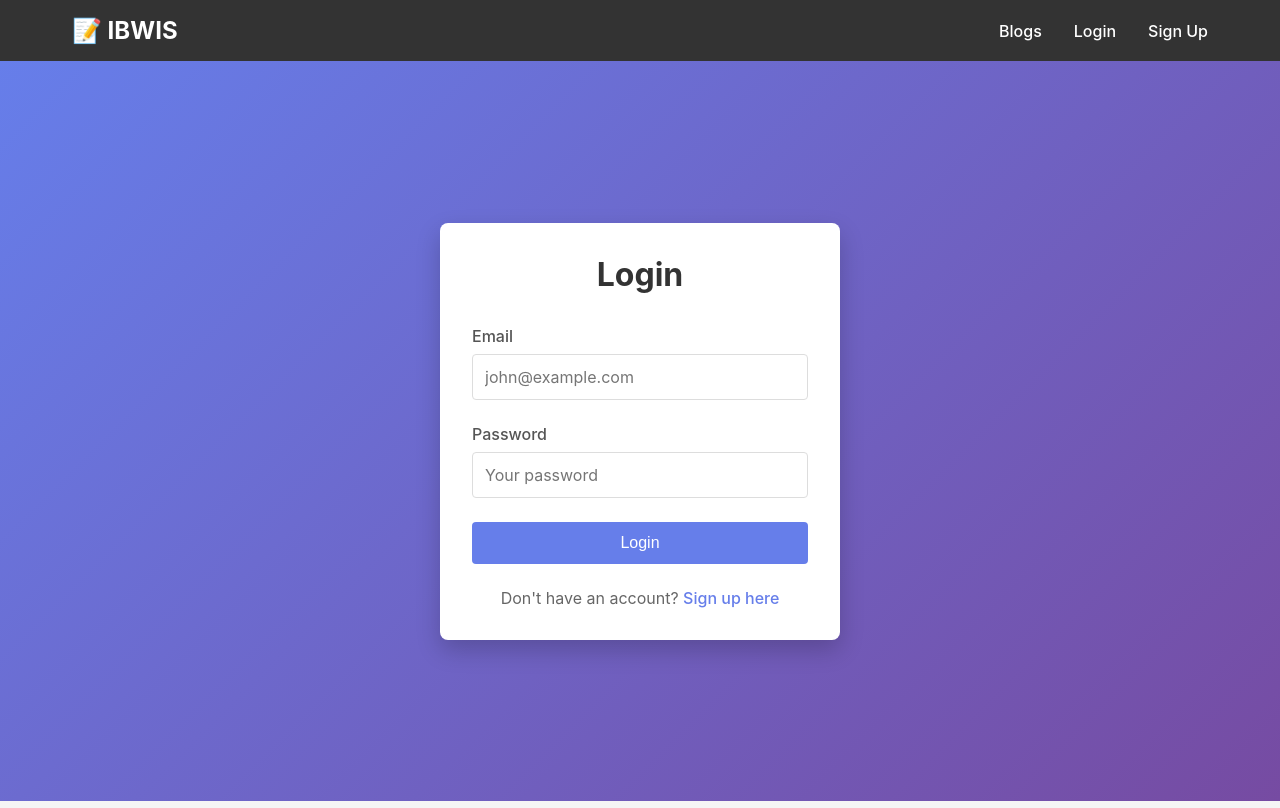
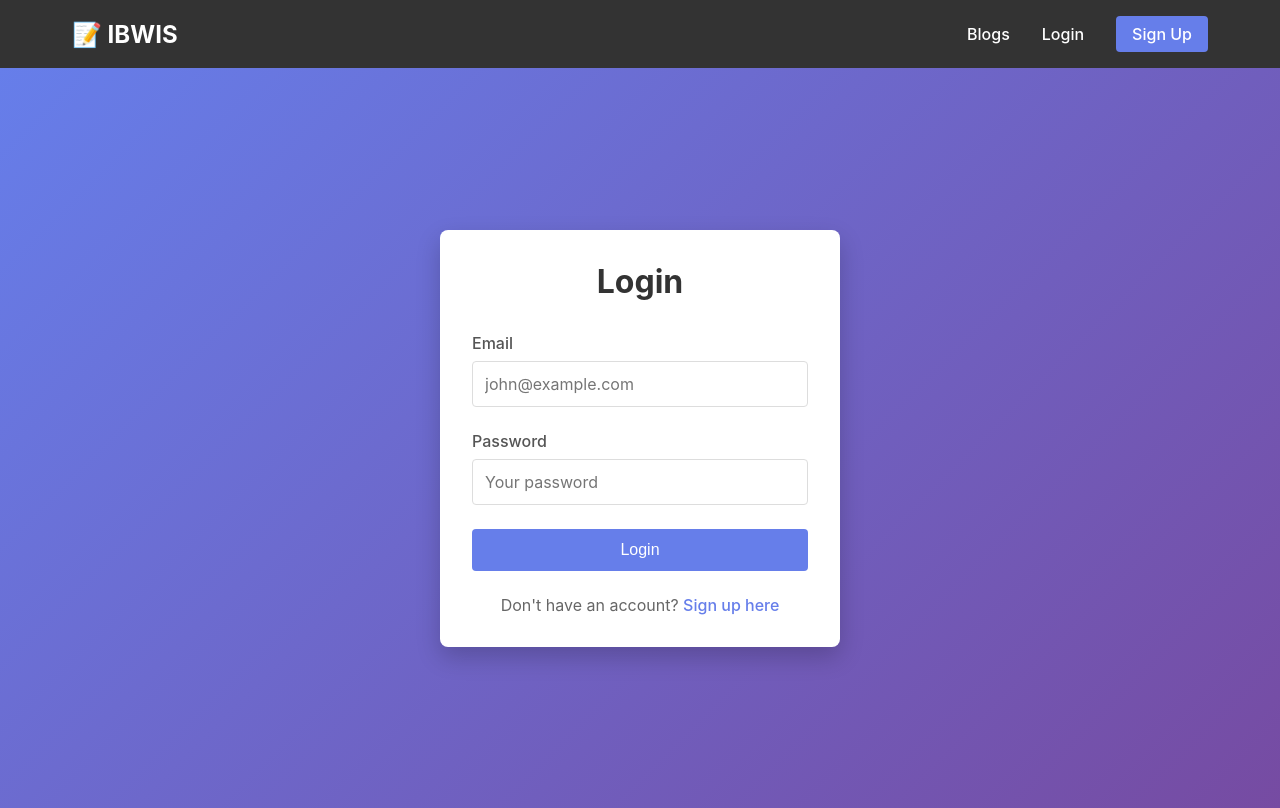
Before and after one commit to sanuj344/ibwis-task, a React (Vite) app in the folder frontend/: page /login in a window 1280 px wide. Built offline with nearby package versions, Linux system fonts and the light colour scheme.

Commit message:
feat: add logout and role-based navigation with admin badge

```diff
--- a/frontend/src/components/Navbar.css
+++ b/frontend/src/components/Navbar.css
@@ -36,15 +36,51 @@
   text-decoration: none;
   transition: color 0.3s;
   font-weight: 500;
+  background: none;
+  border: none;
+  cursor: pointer;
+  padding: 0;
+  font-size: 1rem;
 }
 
 .nav-link:hover {
   color: #667eea;
 }
 
+.signup-link {
+  background-color: #667eea;
+  padding: 0.5rem 1rem;
+  border-radius: 4px;
+}
+
+.signup-link:hover {
+  background-color: #5568d3;
+  color: white;
+}
+
+.logout-btn {
+  background-color: #dc3545;
+  padding: 0.5rem 1rem;
+  border-radius: 4px;
+  color: white !important;
+}
+
+.logout-btn:hover {
+  background-color: #c82333;
+}
+
 .nav-user {
   color: #ccc;
   font-size: 0.9rem;
+}
+
+.admin-badge {
+  background-color: #ffc107;
+  color: black;
+  padding: 0.25rem 0.75rem;
+  border-radius: 4px;
+  font-size: 0.8rem;
+  font-weight: bold;
 }
 
 @media (max-width: 600px) {
@@ -58,4 +94,8 @@
     flex-wrap: wrap;
     justify-content: center;
   }
+
+  .navbar-logo {
+    font-size: 1.2rem;
+  }
 }
--- a/frontend/src/components/Navbar.jsx
+++ b/frontend/src/components/Navbar.jsx
@@ -1,8 +1,15 @@
-import { Link } from 'react-router-dom'
+import { Link, useNavigate } from 'react-router-dom'
 import './Navbar.css'
 
 export default function Navbar() {
   const user = JSON.parse(localStorage.getItem('user') || 'null')
+  const navigate = useNavigate()
+
+  const handleLogout = () => {
+    localStorage.removeItem('token')
+    localStorage.removeItem('user')
+    navigate('/login')
+  }
 
   return (
     <nav className="navbar">
@@ -14,13 +21,16 @@ export default function Navbar() {
           <Link to="/blogs" className="nav-link">Blogs</Link>
           {user ? (
             <>
-              <span className="nav-user">{user.name} ({user.role})</span>
-              <Link to="/login" className="nav-link">Logout</Link>
+              <span className="nav-user">👤 {user.name} ({user.role})</span>
+              {user.role === 'admin' && <span className="admin-badge">ADMIN</span>}
+              <button onClick={handleLogout} className="nav-link logout-btn">
+                Logout
+              </button>
             </>
           ) : (
             <>
               <Link to="/login" className="nav-link">Login</Link>
-              <Link to="/signup" className="nav-link">Sign Up</Link>
+              <Link to="/signup" className="nav-link signup-link">Sign Up</Link>
             </>
           )}
         </div>
```
